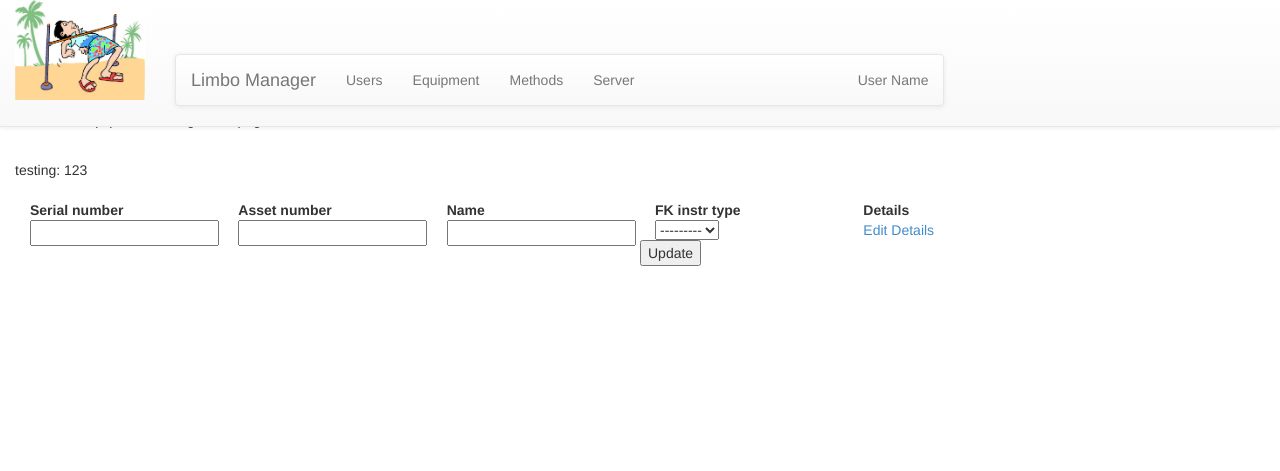
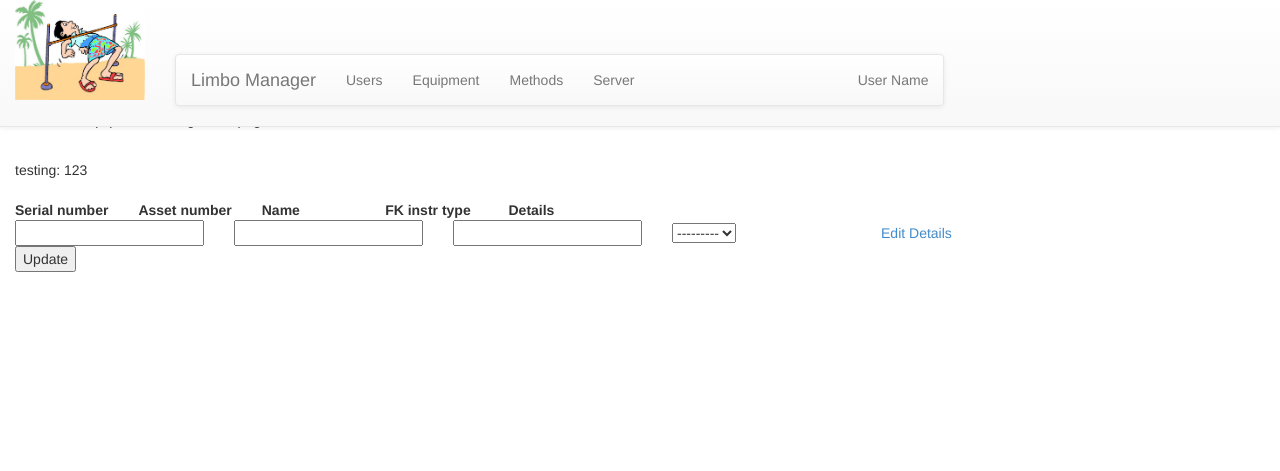
Before and after one commit to burningbaal/CS419django, a Django app: page /edit/equipment.html in a window 1280 px wide. Shown: the top 471 px of the page. Run offline with Django 3.2, Linux system fonts and the light colour scheme; data that the repository does not hold is empty.

Commit message:
trying w/o fluid rows

```diff
--- a/limbo/templates/limboHtml/EquipmentManagement.html
+++ b/limbo/templates/limboHtml/EquipmentManagement.html
@@ -7,7 +7,7 @@
 	{{ formSet.non_form_errors }}<br>
 	<form method="post" action="">{% csrf_token %}
 	{{ formSet.management_form }}
-		<div class='row-fluid'>
+		<div class='row'>
 			{% for form in formSet|slice:":1" %}
 				{% for field in form.visible_fields %}
 					{% if field.label != "Id" %}
@@ -19,7 +19,7 @@
 
 		</div>
 	{% for form in formSet %}
-		<div class='row-fluid'>
+		<div class='row'>
 			{% for field in form.visible_fields %}
 				<div class="col-md-2">{{field}} </div>
 			{% endfor %}
```
